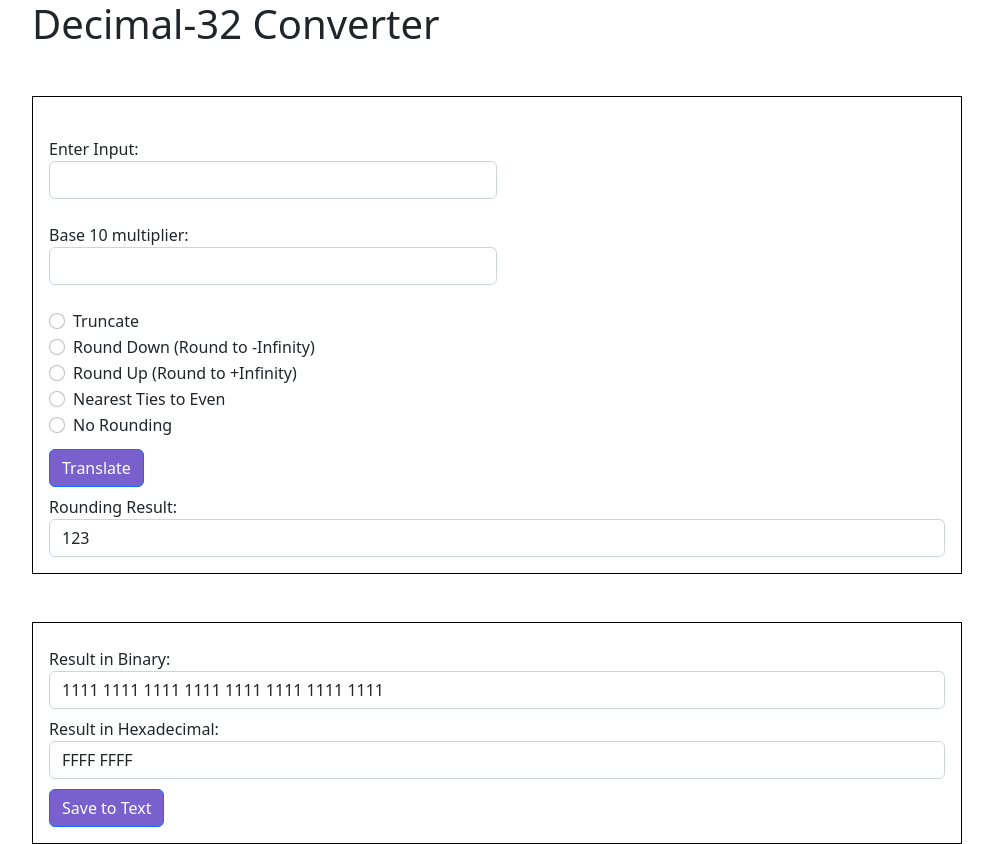
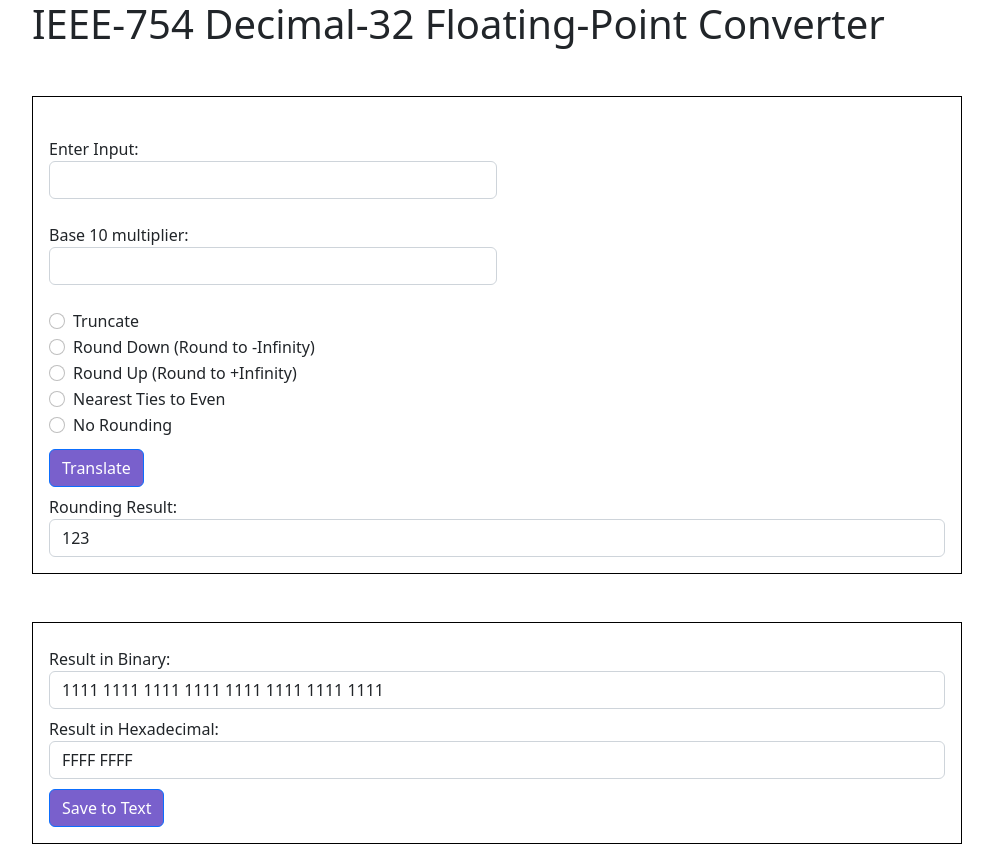
Before and after one commit to MatthewSingson/CSARCH2SIMULATION, a website: page index.html in a window 1280 px wide. Shown: the whole page, without its empty margins (50-1043 px from the left). Drawn offline with nearby package versions, Linux system fonts and the light colour scheme.

Commit message:
changed website title name

```diff
--- a/index.html
+++ b/index.html
@@ -15,13 +15,13 @@
         <script type="text/javascript" src="./js/script.js"></script>
         <link rel="stylesheet" href="css/bootstrap.min.css" />
 
-        <title>IEEE-754 Decimal-32 Converter</title>
+        <title>IEEE-754 Decimal-32 Floating-Point Converter</title>
     </head>
 
     <body>
 
     <div class="container">
-        <h1 class="center mb-5">Decimal-32 Converter</h1>
+        <h1 class="center mb-5">IEEE-754 Decimal-32 Floating-Point Converter</h1>
 
         <div class="input-type-box mb-5 col-10 p-3"
             style="border-style: solid; border-color: rgb(0, 0, 0); border-width: .25px;">
```
